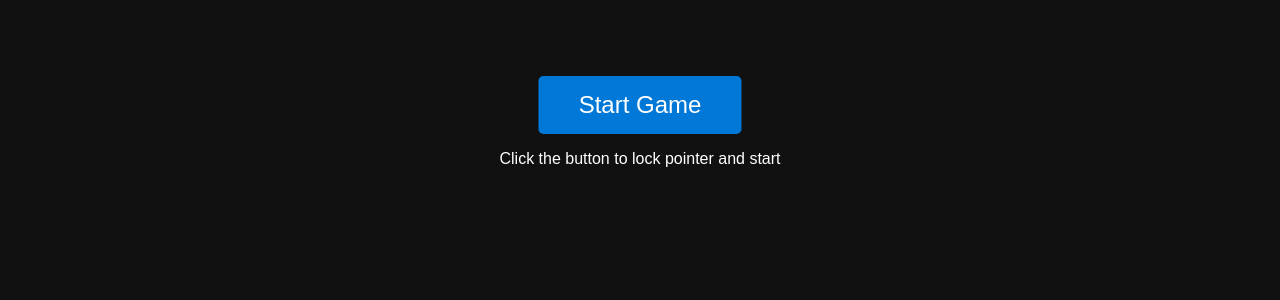
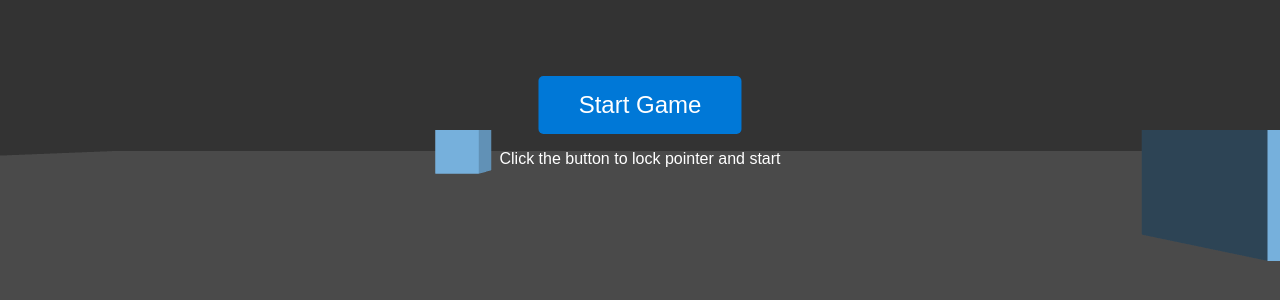
Before and after one commit to Emulation-REal/fps-test.io, a plain HTML site: page index.html in a window 1280 px wide. Shown: the part 270-570 px from the top of the page. Drawn offline with nearby package versions, Linux system fonts and the light colour scheme; animation ran at ten frames a second.

Commit message:
Update index.html

```diff
--- a/index.html
+++ b/index.html
@@ -2,7 +2,7 @@
 <html lang="en">
 <head>
 <meta charset="UTF-8" />
-<title>Pointer Lock with Three.js v0.125.2</title>
+<title>Pointer Lock with Basic Scene</title>
 <style>
   html, body {
     margin: 0; padding: 0; height: 100%;
@@ -40,43 +40,62 @@
 <script src="https://cdn.jsdelivr.net/npm/three@0.125.2/examples/js/controls/PointerLockControls.js"></script>
 
 <script>
-  console.log("Script loaded");
-
   const startScreen = document.getElementById('startScreen');
   const startBtn = document.getElementById('startBtn');
 
-  // Setup THREE.js scene
   const scene = new THREE.Scene();
-  scene.background = new THREE.Color(0x111111);
+  scene.background = new THREE.Color(0x333333);
 
   const camera = new THREE.PerspectiveCamera(75, window.innerWidth/window.innerHeight, 0.1, 1000);
+  // Start the camera 2 units above ground
+  camera.position.y = 2;
+
   const renderer = new THREE.WebGLRenderer({antialias:true});
   renderer.setSize(window.innerWidth, window.innerHeight);
   document.body.appendChild(renderer.domElement);
 
-  // Add a floor
+  // Floor
   const floorGeometry = new THREE.PlaneGeometry(100, 100);
-  const floorMaterial = new THREE.MeshBasicMaterial({color: 0x555555});
+  const floorMaterial = new THREE.MeshPhongMaterial({color: 0x444444});
   const floor = new THREE.Mesh(floorGeometry, floorMaterial);
   floor.rotation.x = -Math.PI/2;
   scene.add(floor);
 
-  // PointerLockControls
+  // Add a few boxes as obstacles
+  const boxGeometry = new THREE.BoxGeometry(2,2,2);
+  const boxMaterial = new THREE.MeshPhongMaterial({color: 0x88ccff});
+
+  for(let i=0; i<10; i++) {
+    const box = new THREE.Mesh(boxGeometry, boxMaterial);
+    box.position.set(
+      (Math.random()-0.5)*50,
+      1,
+      (Math.random()-0.5)*50
+    );
+    scene.add(box);
+  }
+
+  // Light so we can see stuff better
+  const light = new THREE.DirectionalLight(0xffffff, 1);
+  light.position.set(5, 10, 7);
+  scene.add(light);
+
+  const ambientLight = new THREE.AmbientLight(0x555555);
+  scene.add(ambientLight);
+
+  // Controls
   const controls = new THREE.PointerLockControls(camera, document.body);
   scene.add(controls.getObject());
 
   startBtn.addEventListener('click', () => {
-    console.log("Start button clicked, requesting pointer lock...");
     controls.lock();
   });
 
   controls.addEventListener('lock', () => {
-    console.log("Pointer locked");
     startScreen.style.display = 'none';
   });
 
   controls.addEventListener('unlock', () => {
-    console.log("Pointer unlocked");
     startScreen.style.display = 'block';
   });
 
@@ -84,23 +103,18 @@
   const moveSpeed = 0.1;
   const keysPressed = {};
 
-  document.addEventListener('keydown', (e) => {
-    keysPressed[e.code] = true;
-  });
-  document.addEventListener('keyup', (e) => {
-    keysPressed[e.code] = false;
-  });
+  document.addEventListener('keydown', (e) => { keysPressed[e.code] = true; });
+  document.addEventListener('keyup', (e) => { keysPressed[e.code] = false; });
 
   function animate() {
     requestAnimationFrame(animate);
 
-    if (controls.isLocked === true) {
-      // Simple WASD movement
+    if(controls.isLocked) {
       const direction = new THREE.Vector3();
-      if (keysPressed['KeyW']) direction.z -= moveSpeed;
-      if (keysPressed['KeyS']) direction.z += moveSpeed;
-      if (keysPressed['KeyA']) direction.x -= moveSpeed;
-      if (keysPressed['KeyD']) direction.x += moveSpeed;
+      if(keysPressed['KeyW']) direction.z -= moveSpeed;
+      if(keysPressed['KeyS']) direction.z += moveSpeed;
+      if(keysPressed['KeyA']) direction.x -= moveSpeed;
+      if(keysPressed['KeyD']) direction.x += moveSpeed;
 
       controls.moveRight(direction.x);
       controls.moveForward(direction.z);
```
